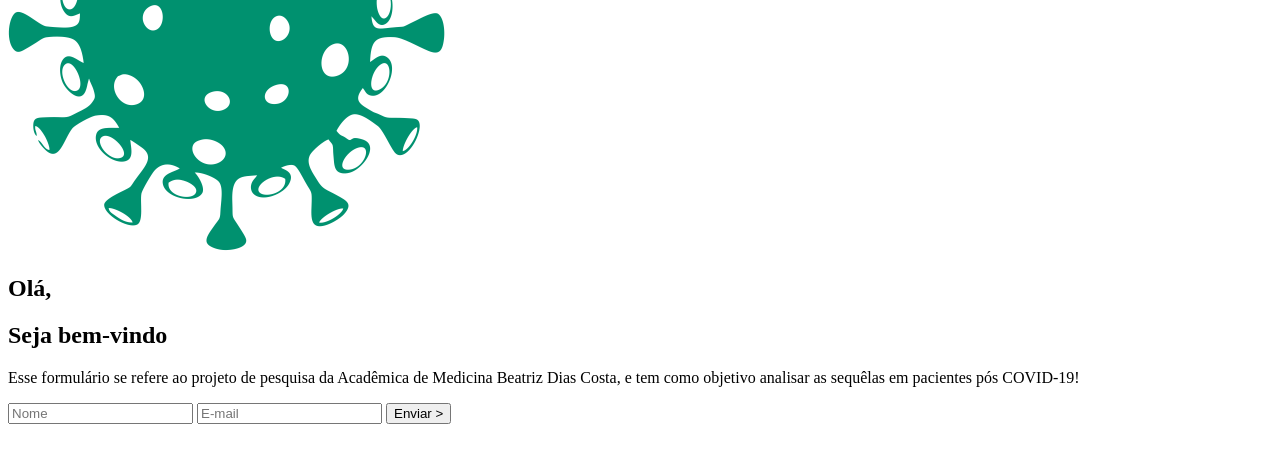
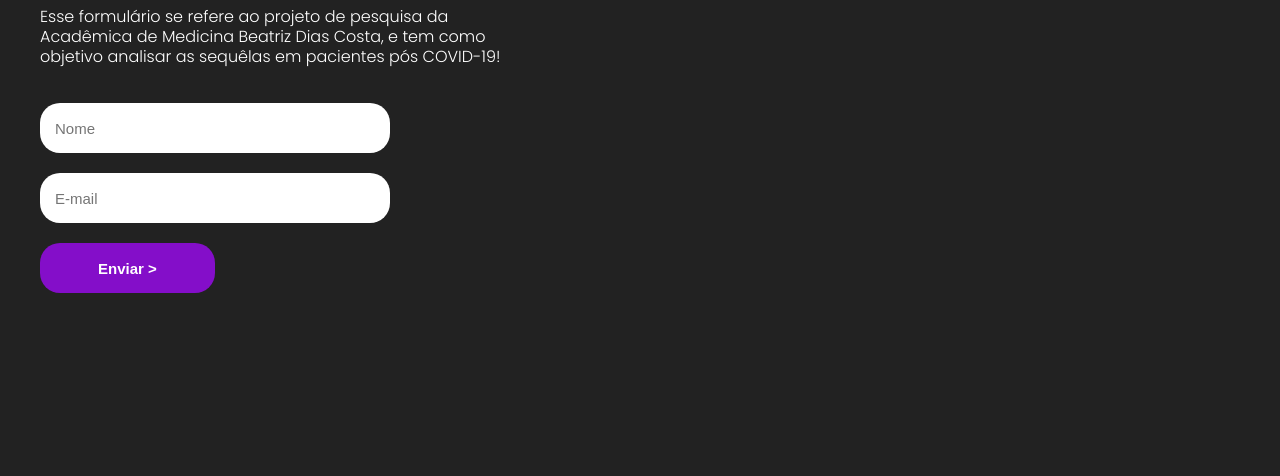
Before and after one commit to RonaldoaraujoEngMec/SequelasCovid, a plain HTML site: page index.html in a window 1280 px wide. Shown: the part 324-800 px from the top of the page. Drawn offline with Linux system fonts and the light colour scheme; the site is published under a folder, as on GitHub Pages, so addresses that start at the root find nothing.

Commit message:
Update index.html

```diff
--- a/index.html
+++ b/index.html
@@ -5,9 +5,9 @@
     <meta charset="UTF-8">
     <meta http-equiv="X-UA-Compatible" content="IE=edge">
     <meta name="viewport" content="width=device-width, initial-scale=1.0">
-    <link href="/styles/style.css" rel="stylesheet">
-    <link href="/styles/fonts.css" rel="stylesheet">
-    <link href="/styles/media.css" rel="stylesheet">
+    <link href="SequelasCovid/styles/style.css" rel="stylesheet">
+    <link href="SequelasCovid/styles/fonts.css" rel="stylesheet">
+    <link href="SequelasCovid/styles/media.css" rel="stylesheet">
     <title>Formulário Sequelas</title>
 </head>
 
```
